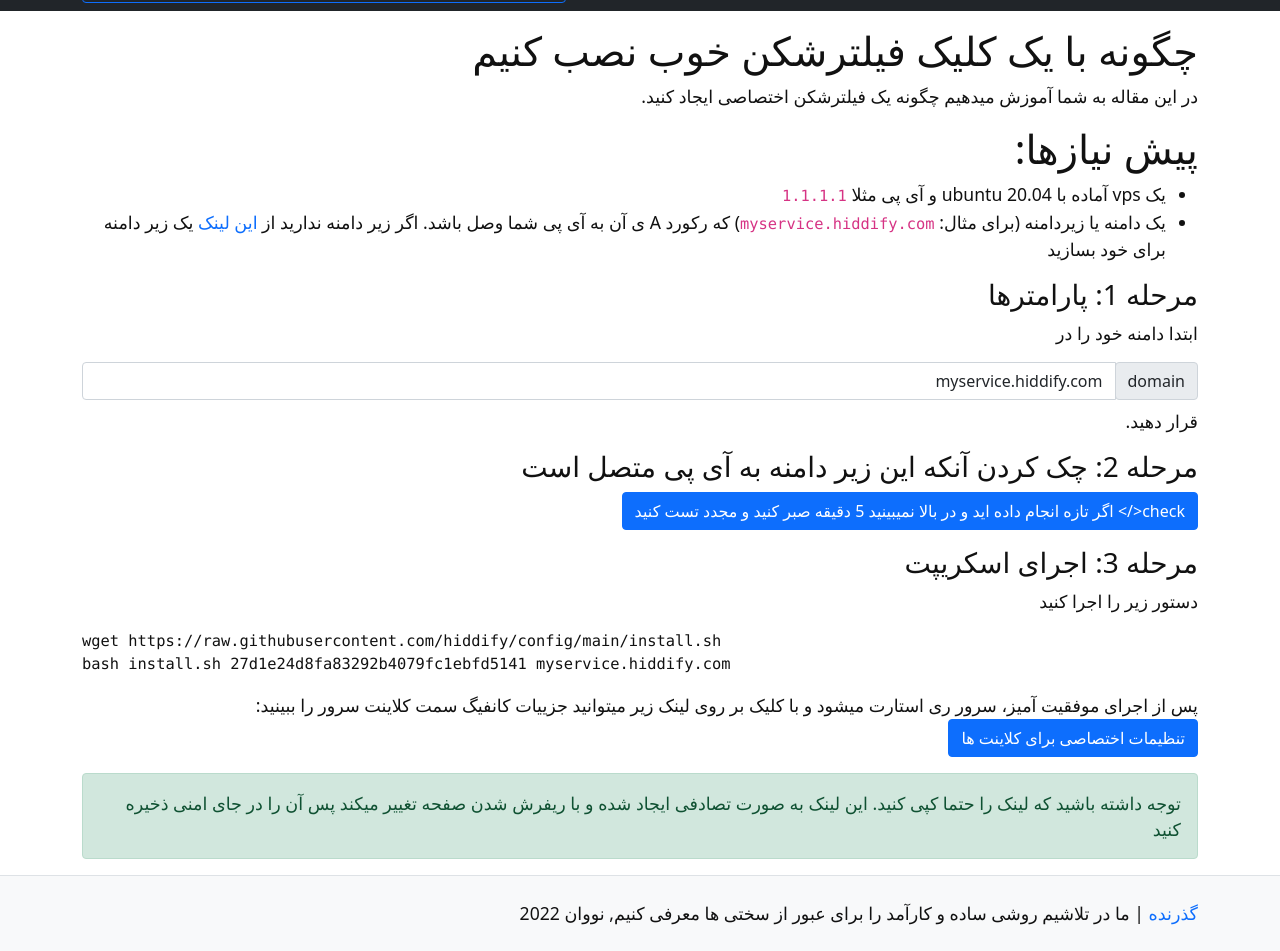
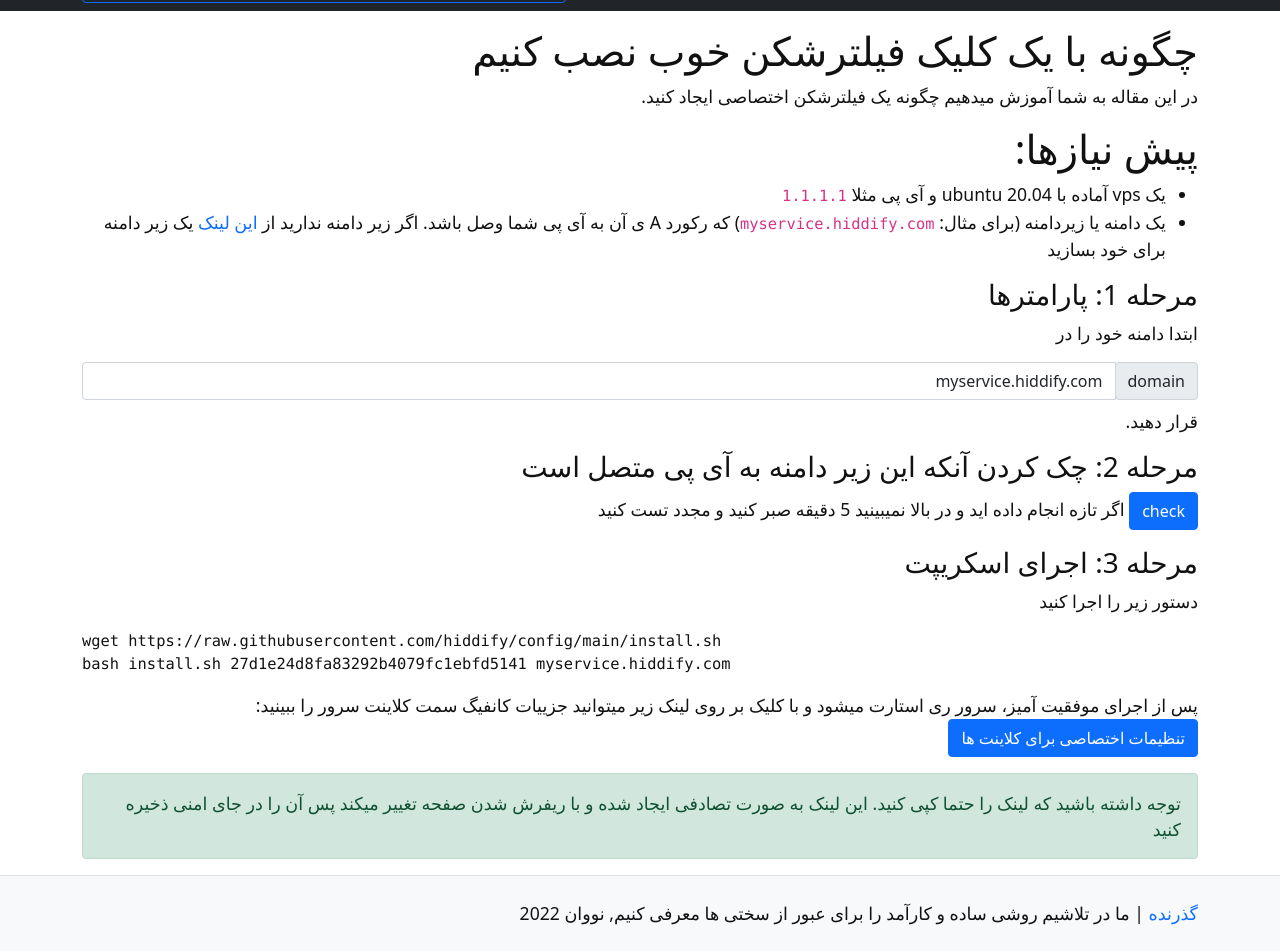
Before and after one commit to hiddify/hiddify.github.io, a Jekyll site: the page built from pages/setup-proxy-one-click.md, in a window 1280 px wide, cut to the strip 157-1108 px from the top of the page. Built offline with Jekyll 4.4.1, drawn with Linux system fonts in a browser that asks for light colours.

Commit message:
Update setup-proxy-one-click.md

```diff
--- a/pages/setup-proxy-one-click.md
+++ b/pages/setup-proxy-one-click.md
@@ -26,7 +26,8 @@ nav_order: 2
 قرار دهید.
 
 ### مرحله 2: چک کردن آنکه این زیر دامنه به آی پی متصل است
-<a href="https://mxtoolbox.com/SuperTool.aspx?action=a%3amyservice.hiddify.com&run=toolpage" class="btn btn-primary">check</>
+
+<a href="https://mxtoolbox.com/SuperTool.aspx?action=a%3amyservice.hiddify.com&run=toolpage" class="btn btn-primary">check</a>
 اگر تازه انجام داده اید و در بالا نمیبینید 5 دقیقه صبر کنید و مجدد تست کنید
 
 ### مرحله 3: اجرای اسکریپت
```
